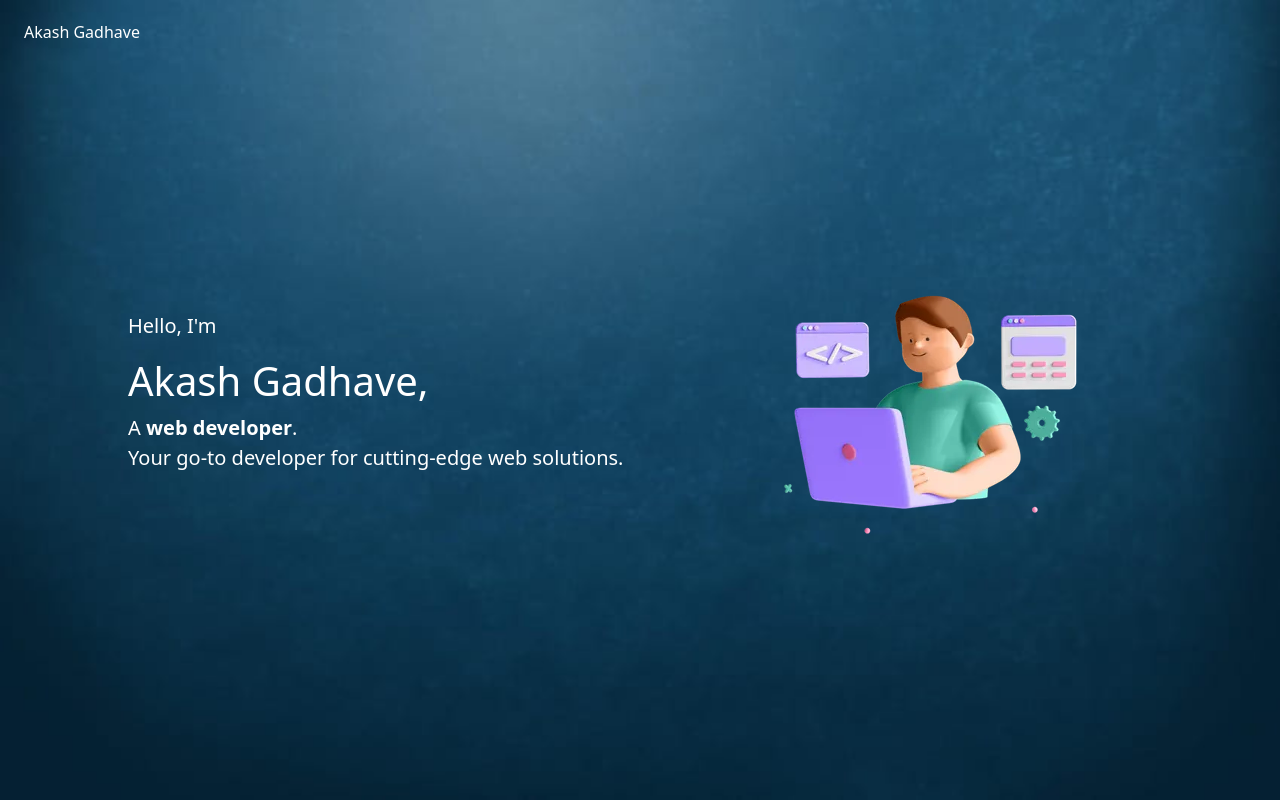
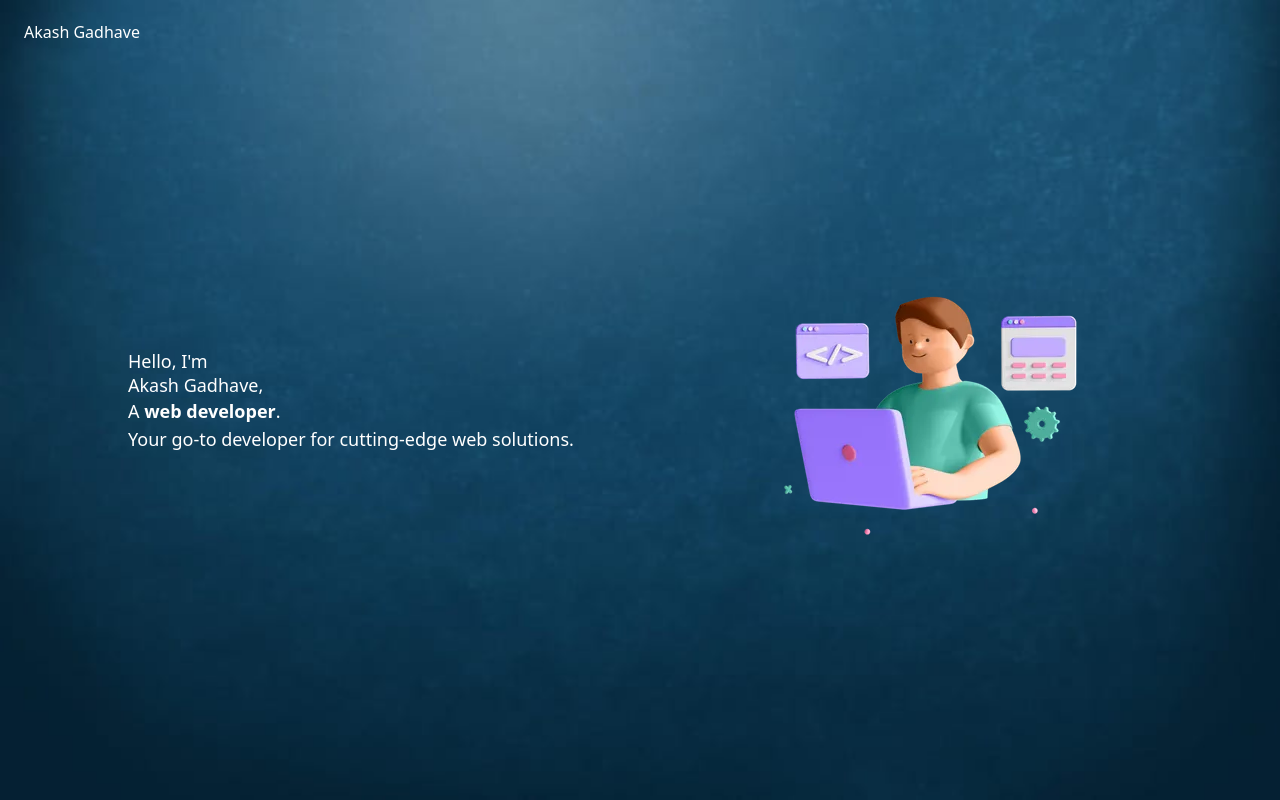
Before and after one commit to Akash2001/portfolio, a React (Create React App) app: page / in a window 1280 px wide. Shown: the top 800 px of the page. Built offline with nearby package versions, Linux system fonts and the light colour scheme.

Commit message:
Tailwind added to the project.

```diff
--- a/package.json
+++ b/package.json
@@ -45,6 +45,7 @@
   },
   "devDependencies": {
     "postcss": "^8.4.32",
-    "react-router-dom": "^6.22.3"
+    "react-router-dom": "^6.22.3",
+    "tailwindcss": "^3.4.3"
   }
 }
--- a/src/App.css
+++ b/src/App.css
@@ -1,3 +1,8 @@
+@tailwind base;
+@tailwind components;
+@tailwind utilities;
+
+
 .flex {
     display: flex;
 }
--- /dev/null
+++ b/tailwind.config.js
@@ -0,0 +1,12 @@
+/** @type {import('tailwindcss').Config} */
+module.exports = {
+  content: [
+    "./src/**/*.{js,jsx,ts,tsx}",
+    "./src/**/**/*.{js,jsx,ts,tsx}",
+    "./src/**/**/**/*.{js,jsx,ts,tsx}"
+  ],
+  theme: {
+    extend: {},
+  },
+  plugins: [],
+}
```
